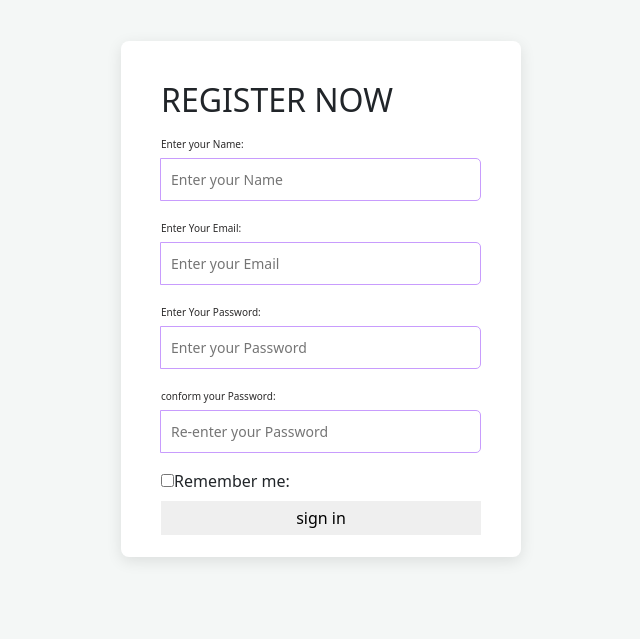
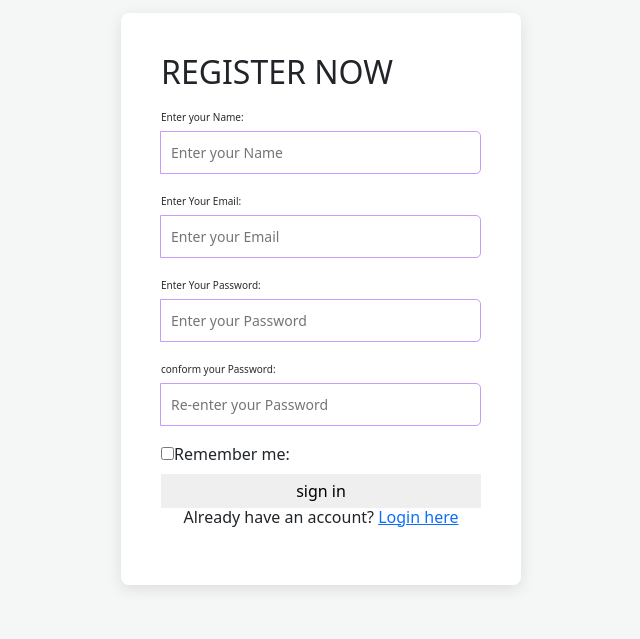
Before and after one commit to Appu-2026/front-end, a React (Vite) app: page /singup in a window 1280 px wide. Shown: the part 261-900 px from the top of the page, without its empty margins (319-959 px from the left). Built offline with nearby package versions, Linux system fonts and the light colour scheme; no server answers.

Commit message:
Fix direct route access 404s on Vercel with vercel.json and convert Login anchors to react-router Links

```diff
--- a/src/Pages/Login.jsx
+++ b/src/Pages/Login.jsx
@@ -80,7 +80,7 @@ function Login() {
 
                     </div>
                     <div>
-                        <Link href='' onClick={() => setOpen(true)}>Forgot password</Link>
+                        <Link to='#' onClick={() => setOpen(true)}>Forgot password</Link>
                     </div>
                 </div>
                 <div className='btn_login login'>
@@ -89,7 +89,7 @@ function Login() {
                 </div>
 
                 <div className='sign_up'>
-                    <p>Don't have an account?</p> <a href='/singup'>sigh up</a>
+                    <p>Don't have an account?</p> <Link to='/singup'>sign up</Link>
                 </div>
             </form>
             {open &&
--- a/src/Pages/Signup.jsx
+++ b/src/Pages/Signup.jsx
@@ -108,6 +108,9 @@ function Singup() {
                 <div className='btn_login'>
                     <button type='submit' >sign in</button>
                 </div>
+                <div style={{ marginTop: '15px', textAlign: 'center' }}>
+                    <p>Already have an account? <Link to="/login">Login here</Link></p>
+                </div>
 
             </form>
 
```
Also changed, not shown: vercel.json (added).
